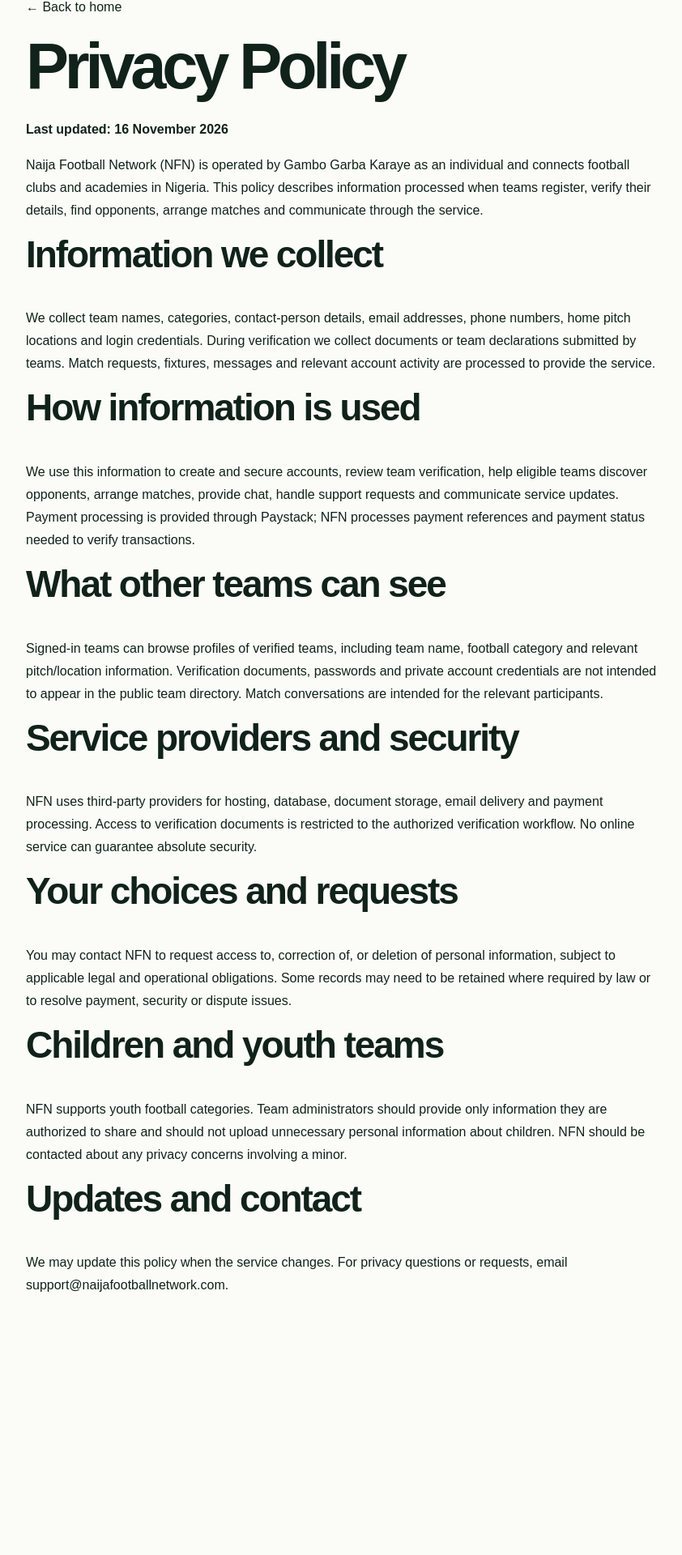
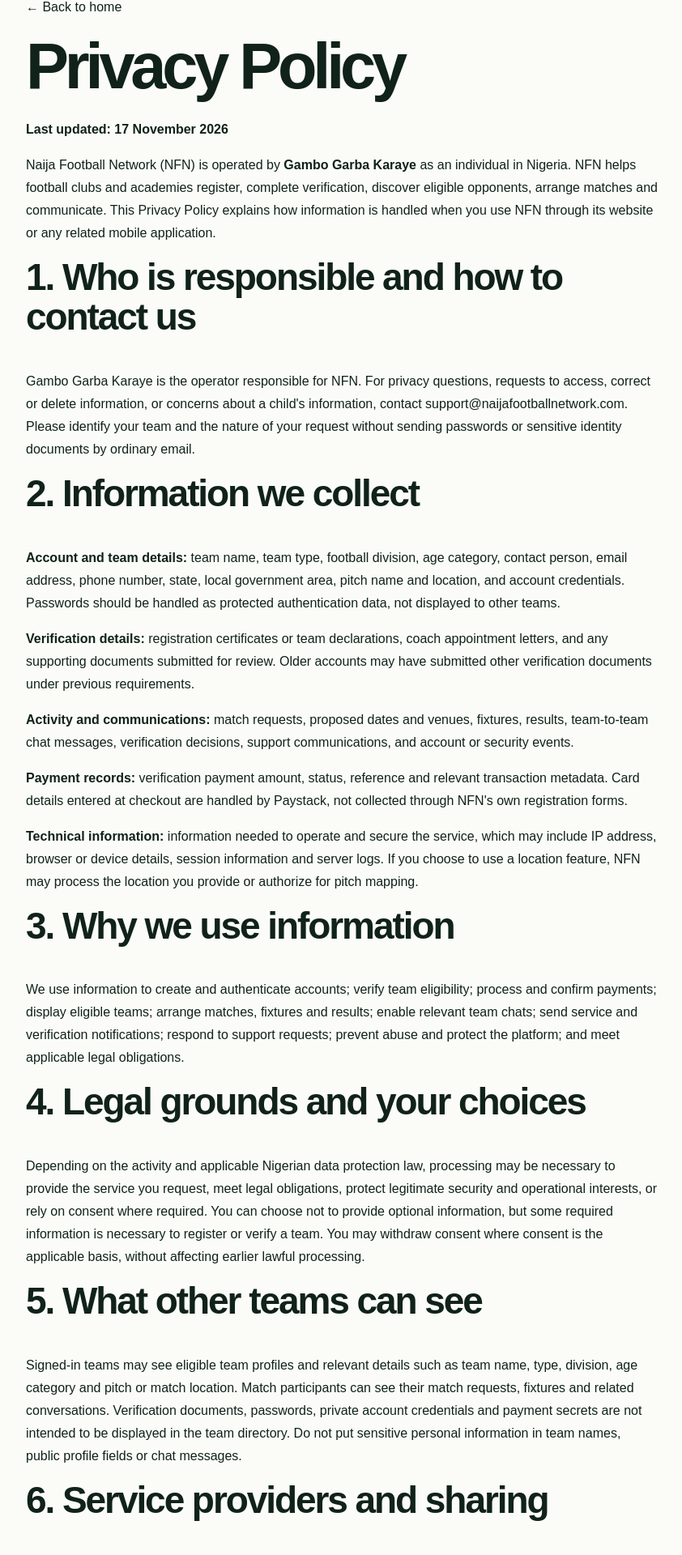
Before and after one commit to bashirhassan10/football-team-network-frontend, a Next.js app: page /privacy-policy in a window 1280 px wide. Shown: the part 53-1973 px from the top of the page at 81% size, without its empty margins (218-1060 px from the left). Before the commit the page ends 1750 px from the top, so only its background shows below. Built offline with nearby package versions, Linux system fonts and the light colour scheme.

Commit message:
docs(privacy): expand NFN privacy disclosures for web and app review

```diff
--- a/app/privacy-policy/page.tsx
+++ b/app/privacy-policy/page.tsx
@@ -1,14 +1,47 @@
 import Link from "next/link";
-export const metadata={title:"Privacy Policy | Naija Football Network",description:"How Naija Football Network handles personal and team information."};
-export default function PrivacyPolicy(){return <main className="shell" style={{maxWidth:820,padding:"48px 20px 80px",lineHeight:1.75}}>
-<Link href="/">← Back to home</Link><h1>Privacy Policy</h1><p><strong>Last updated: 16 November 2026</strong></p>
-<p>Naija Football Network (NFN) is operated by Gambo Garba Karaye as an individual and connects football clubs and academies in Nigeria. This policy describes information processed when teams register, verify their details, find opponents, arrange matches and communicate through the service.</p>
-<h2>Information we collect</h2><p>We collect team names, categories, contact-person details, email addresses, phone numbers, home pitch locations and login credentials. During verification we collect documents or team declarations submitted by teams. Match requests, fixtures, messages and relevant account activity are processed to provide the service.</p>
-<h2>How information is used</h2><p>We use this information to create and secure accounts, review team verification, help eligible teams discover opponents, arrange matches, provide chat, handle support requests and communicate service updates. Payment processing is provided through Paystack; NFN processes payment references and payment status needed to verify transactions.</p>
-<h2>What other teams can see</h2><p>Signed-in teams can browse profiles of verified teams, including team name, football category and relevant pitch/location information. Verification documents, passwords and private account credentials are not intended to appear in the public team directory. Match conversations are intended for the relevant participants.</p>
-<h2>Service providers and security</h2><p>NFN uses third-party providers for hosting, database, document storage, email delivery and payment processing. Access to verification documents is restricted to the authorized verification workflow. No online service can guarantee absolute security.</p>
-<h2>Your choices and requests</h2><p>You may contact NFN to request access to, correction of, or deletion of personal information, subject to applicable legal and operational obligations. Some records may need to be retained where required by law or to resolve payment, security or dispute issues.</p>
-<h2>Children and youth teams</h2><p>NFN supports youth football categories. Team administrators should provide only information they are authorized to share and should not upload unnecessary personal information about children. NFN should be contacted about any privacy concerns involving a minor.</p>
-<h2>Updates and contact</h2><p>We may update this policy when the service changes. For privacy questions or requests, email <a href="mailto:support@naijafootballnetwork.com">support@naijafootballnetwork.com</a>.</p>
 
-</main>}
+export const metadata = {
+  title: "Privacy Policy | Naija Football Network",
+  description: "How Naija Football Network collects, uses, shares and protects personal information.",
+};
+
+export default function PrivacyPolicy() {
+  return (
+    <main className="shell" style={{ maxWidth: 820, padding: "48px 20px 80px", lineHeight: 1.75 }}>
+      <Link href="/">← Back to home</Link>
+      <h1>Privacy Policy</h1>
+      <p><strong>Last updated: 17 November 2026</strong></p>
+      <p>Naija Football Network (NFN) is operated by <strong>Gambo Garba Karaye</strong> as an individual in Nigeria. NFN helps football clubs and academies register, complete verification, discover eligible opponents, arrange matches and communicate. This Privacy Policy explains how information is handled when you use NFN through its website or any related mobile application.</p>
+      <h2>1. Who is responsible and how to contact us</h2>
+      <p>Gambo Garba Karaye is the operator responsible for NFN. For privacy questions, requests to access, correct or delete information, or concerns about a child&apos;s information, contact <a href="mailto:support@naijafootballnetwork.com">support@naijafootballnetwork.com</a>. Please identify your team and the nature of your request without sending passwords or sensitive identity documents by ordinary email.</p>
+      <h2>2. Information we collect</h2>
+      <p><strong>Account and team details:</strong> team name, team type, football division, age category, contact person, email address, phone number, state, local government area, pitch name and location, and account credentials. Passwords should be handled as protected authentication data, not displayed to other teams.</p>
+      <p><strong>Verification details:</strong> registration certificates or team declarations, coach appointment letters, and any supporting documents submitted for review. Older accounts may have submitted other verification documents under previous requirements.</p>
+      <p><strong>Activity and communications:</strong> match requests, proposed dates and venues, fixtures, results, team-to-team chat messages, verification decisions, support communications, and account or security events.</p>
+      <p><strong>Payment records:</strong> verification payment amount, status, reference and relevant transaction metadata. Card details entered at checkout are handled by Paystack, not collected through NFN&apos;s own registration forms.</p>
+      <p><strong>Technical information:</strong> information needed to operate and secure the service, which may include IP address, browser or device details, session information and server logs. If you choose to use a location feature, NFN may process the location you provide or authorize for pitch mapping.</p>
+      <h2>3. Why we use information</h2>
+      <p>We use information to create and authenticate accounts; verify team eligibility; process and confirm payments; display eligible teams; arrange matches, fixtures and results; enable relevant team chats; send service and verification notifications; respond to support requests; prevent abuse and protect the platform; and meet applicable legal obligations.</p>
+      <h2>4. Legal grounds and your choices</h2>
+      <p>Depending on the activity and applicable Nigerian data protection law, processing may be necessary to provide the service you request, meet legal obligations, protect legitimate security and operational interests, or rely on consent where required. You can choose not to provide optional information, but some required information is necessary to register or verify a team. You may withdraw consent where consent is the applicable basis, without affecting earlier lawful processing.</p>
+      <h2>5. What other teams can see</h2>
+      <p>Signed-in teams may see eligible team profiles and relevant details such as team name, type, division, age category and pitch or match location. Match participants can see their match requests, fixtures and related conversations. Verification documents, passwords, private account credentials and payment secrets are not intended to be displayed in the team directory. Do not put sensitive personal information in team names, public profile fields or chat messages.</p>
+      <h2>6. Service providers and sharing</h2>
+      <p>NFN uses service providers for hosting, database infrastructure, file storage, email delivery and payment processing. These include Vercel, Render, Neon, Supabase, Resend and Paystack where configured for the service. Providers may process information to deliver their contracted functions. We may disclose information when required by applicable law, to address security or fraud, or with your direction. NFN does not sell personal information to advertisers.</p>
+      <h2>7. Storage, security and international processing</h2>
+      <p>We use access controls and technical safeguards appropriate to the service, including restricted verification workflows. No system is completely secure. Some service providers may process or store information outside Nigeria; where applicable, NFN should use safeguards required by Nigerian data protection law for international transfers.</p>
+      <h2>8. How long information is kept</h2>
+      <p>Information is kept only for as long as reasonably needed for account operation, verification, match history, support, security, dispute resolution and applicable legal or financial recordkeeping. Different categories of information may require different periods. When information is no longer required, NFN will take appropriate steps to delete or de-identify it, subject to legal obligations and technical backup cycles. You may request information about retention relevant to your account using the contact address above.</p>
+      <h2>9. Access, correction and account deletion requests</h2>
+      <p>You may contact NFN to request access to your personal information, correction of inaccurate details, deletion of your account and associated personal information, or other rights available under applicable law. Email <a href="mailto:support@naijafootballnetwork.com?subject=NFN%20Account%20Deletion%20Request">support@naijafootballnetwork.com</a> with the subject &quot;NFN Account Deletion Request&quot; and the team name and registered email address. NFN may verify account ownership before acting. Some transaction, fraud-prevention or dispute records may need to be retained where legally justified. A request is not the same as immediate deletion; NFN will respond and explain the outcome or any lawful limitation.</p>
+      <h2>10. Children and youth teams</h2>
+      <p>NFN supports youth football categories but team accounts should be managed by authorized adults. Team administrators must have the necessary authority to provide information and should avoid uploading unnecessary personal information about children. Do not publish children&apos;s identity documents, personal contact details or sensitive information in profiles or chats. Contact NFN promptly if information about a child needs to be reviewed or removed.</p>
+      <h2>11. Cookies and sessions</h2>
+      <p>NFN may use cookies or similar browser storage needed for login sessions, security and core functionality. If optional analytics or advertising technologies are introduced, the relevant disclosures and choices will be updated as required.</p>
+      <h2>12. Changes to this policy</h2>
+      <p>We may update this policy when features, providers or legal requirements change. The date at the top shows the latest version. Material changes will be communicated through appropriate service channels where required.</p>
+      <h2>13. Contact</h2>
+      <p>Operator: <strong>Gambo Garba Karaye</strong> — Naija Football Network (NFN), Nigeria.<br />Privacy and support email: <a href="mailto:support@naijafootballnetwork.com">support@naijafootballnetwork.com</a>.</p>
+    </main>
+  );
+}
```
